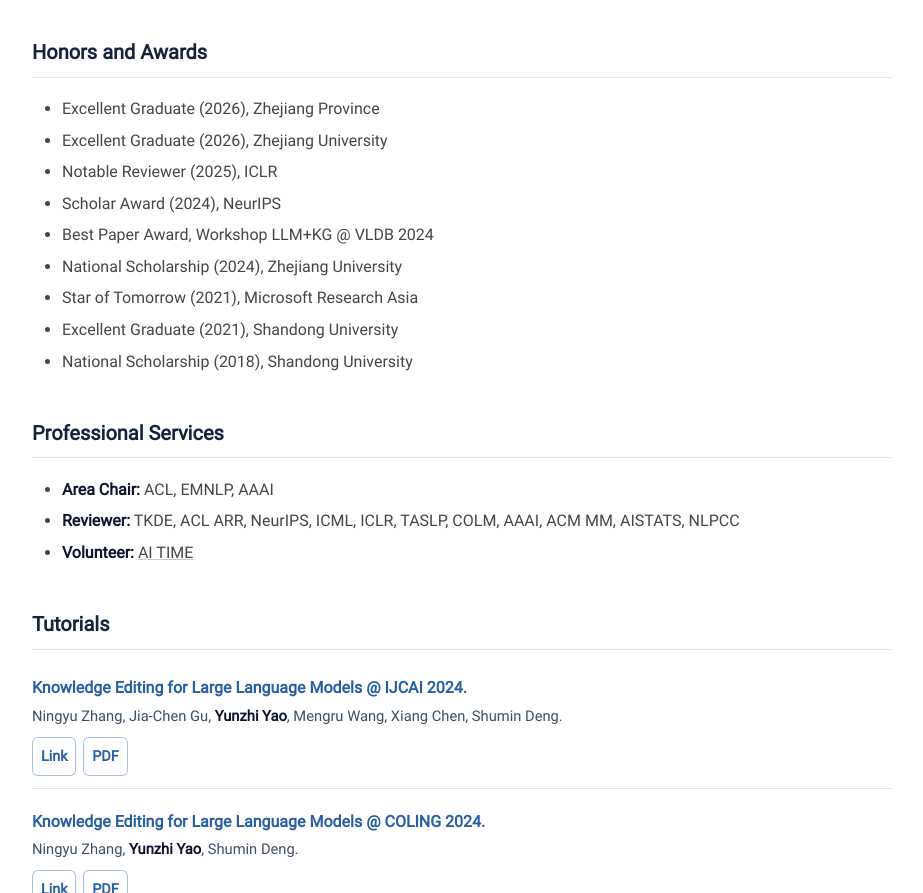
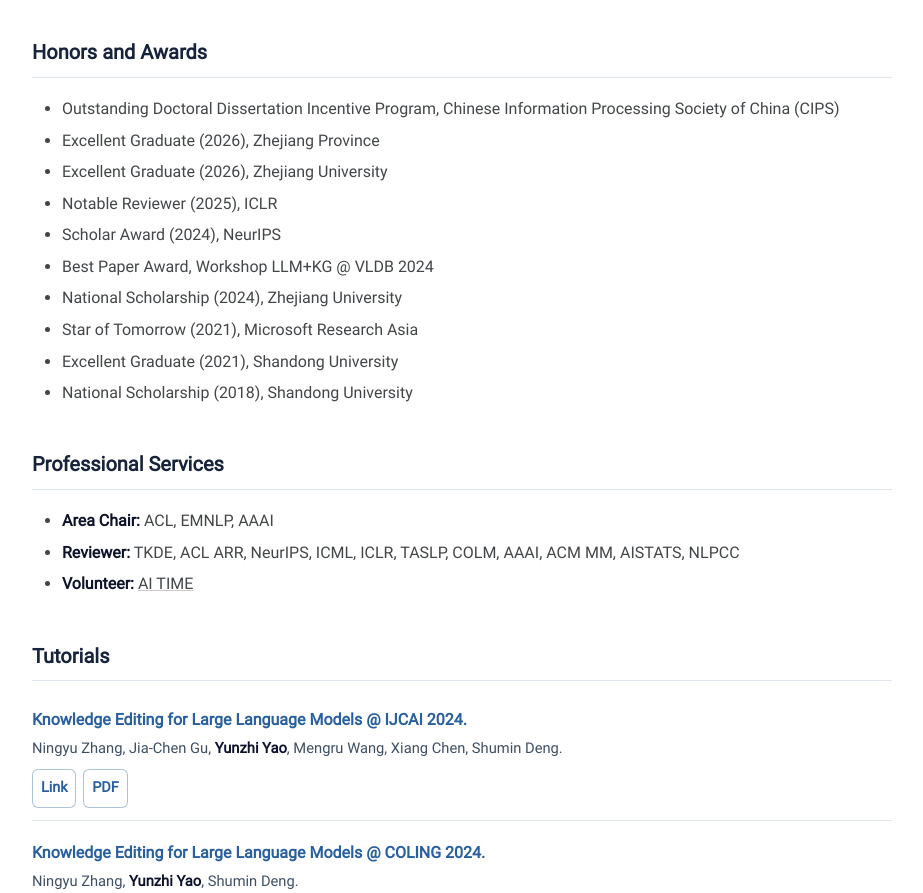
Before and after one commit to littlefive5/littlefive5.github.io, a plain HTML site: page index.html in a window 1280 px wide. Shown: the part 3041-3934 px from the top of the page, without its empty margins (178-1101 px from the left). Drawn offline with Linux system fonts and the light colour scheme.

Commit message:
Add CIPS doctoral dissertation honor

```diff
--- a/index.html
+++ b/index.html
@@ -302,6 +302,7 @@ stroke-linejoin="round" class="feather feather-home">
 </div>
 <h3 id="honors-and-awards">Honors and Awards</h3>
 <ul>
+<li>Outstanding Doctoral Dissertation Incentive Program, Chinese Information Processing Society of China (CIPS)</li>
 <li>Excellent Graduate (2026), Zhejiang Province</li>
 <li>Excellent Graduate (2026), Zhejiang University</li>
 <li>Notable Reviewer (2025), ICLR</li>
```
